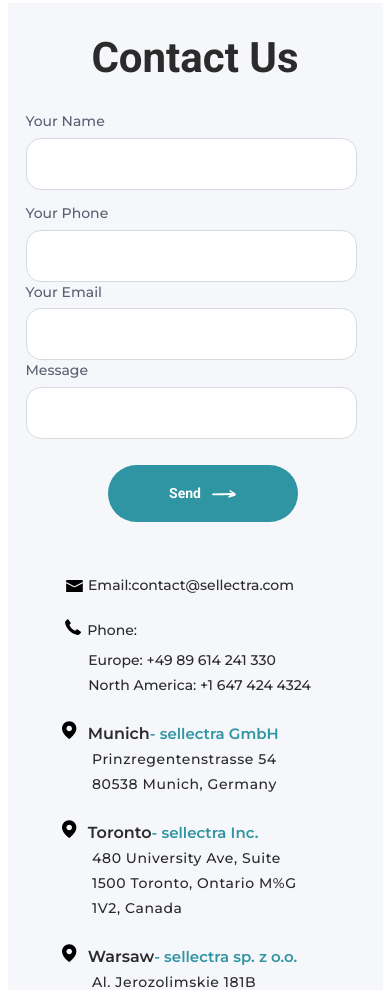
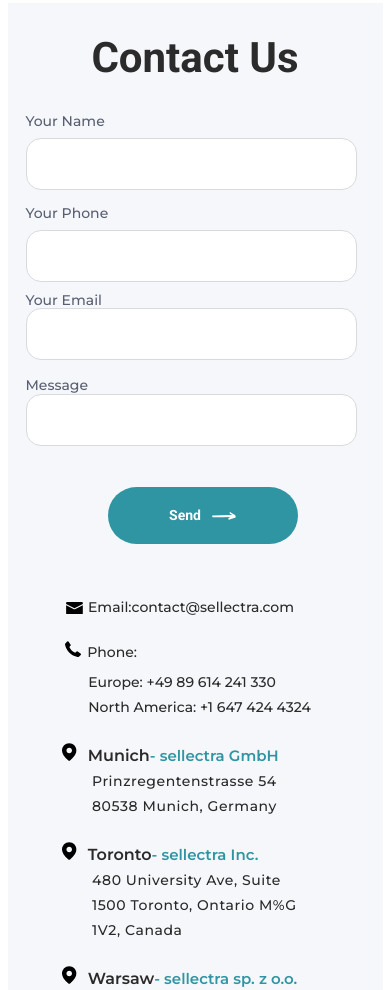
Before and after one commit to Viktor-Pozhydaiev/html-css-trainee, a plain HTML site: page index.html in a window 390 px wide. Shown: the part 3786-4776 px from the top of the page. Drawn offline with nearby package versions, Linux system fonts and the light colour scheme.

Commit message:
fixed bugs in contact section

```diff
--- a/sass/layout/_contact-us.scss
+++ b/sass/layout/_contact-us.scss
@@ -55,6 +55,7 @@
     .contact-field-wrapper{
         padding-left: 18px;
         text-align: start;
+        padding-top: 8px;
     }
     .contact-form-info{
         min-width: 331px;
@@ -70,14 +71,14 @@
         border: 1px solid #D7DADE;
         box-sizing: border-box;
         border-radius: 15px;
-        margin-top: 8px;
+        margin-bottom: 15px;
 
+    }
+    .contact-form-field:not(:first-child){
+        margin-top: 15px;
     }
     .wrap-field{
         margin-top: 8px;
-    }
-    .contact-form-field:not(:first-child){
-        padding-top: 15px;
     }
     .contact-button{
         display: flex;
```
Also changed, not shown: css/main.css, css/main.min.css, 2 other files.
